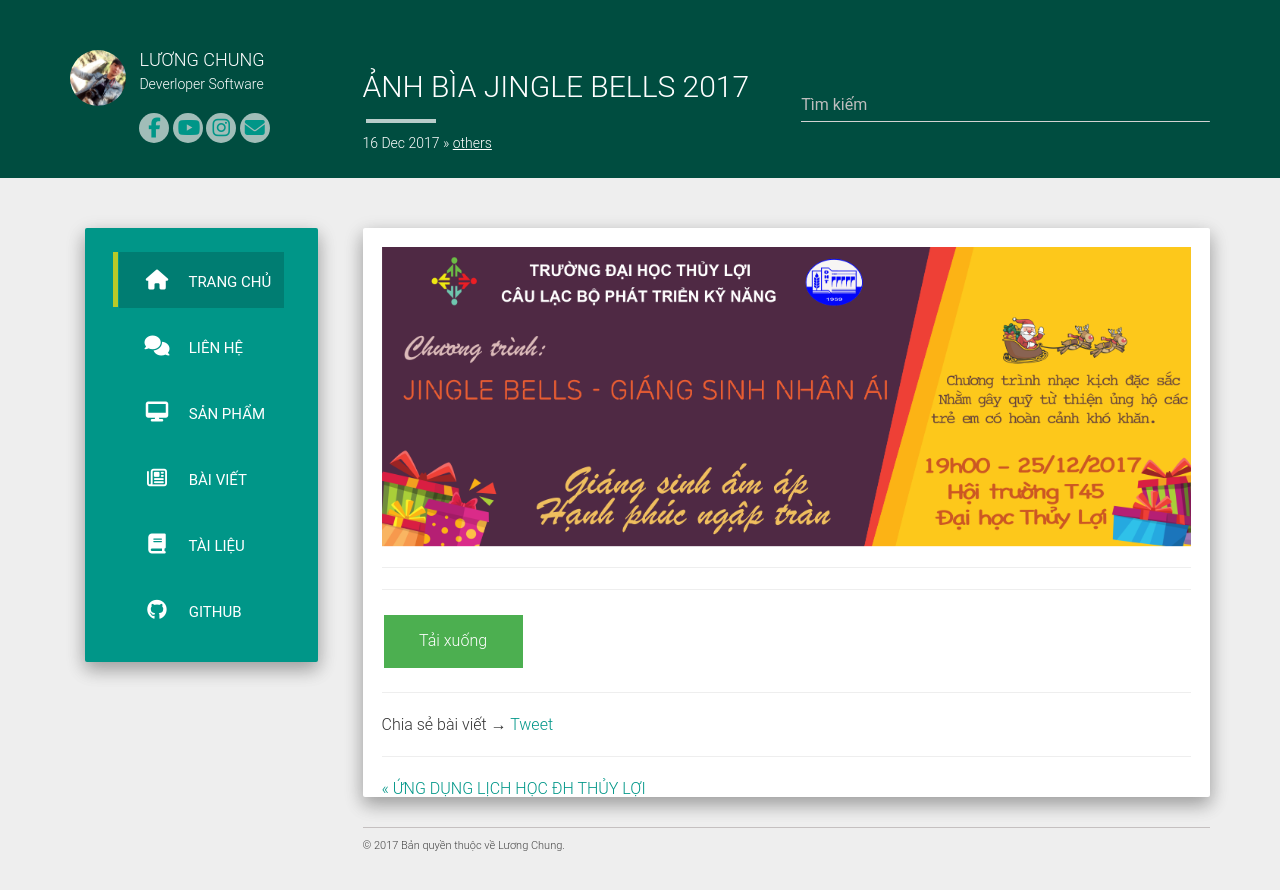
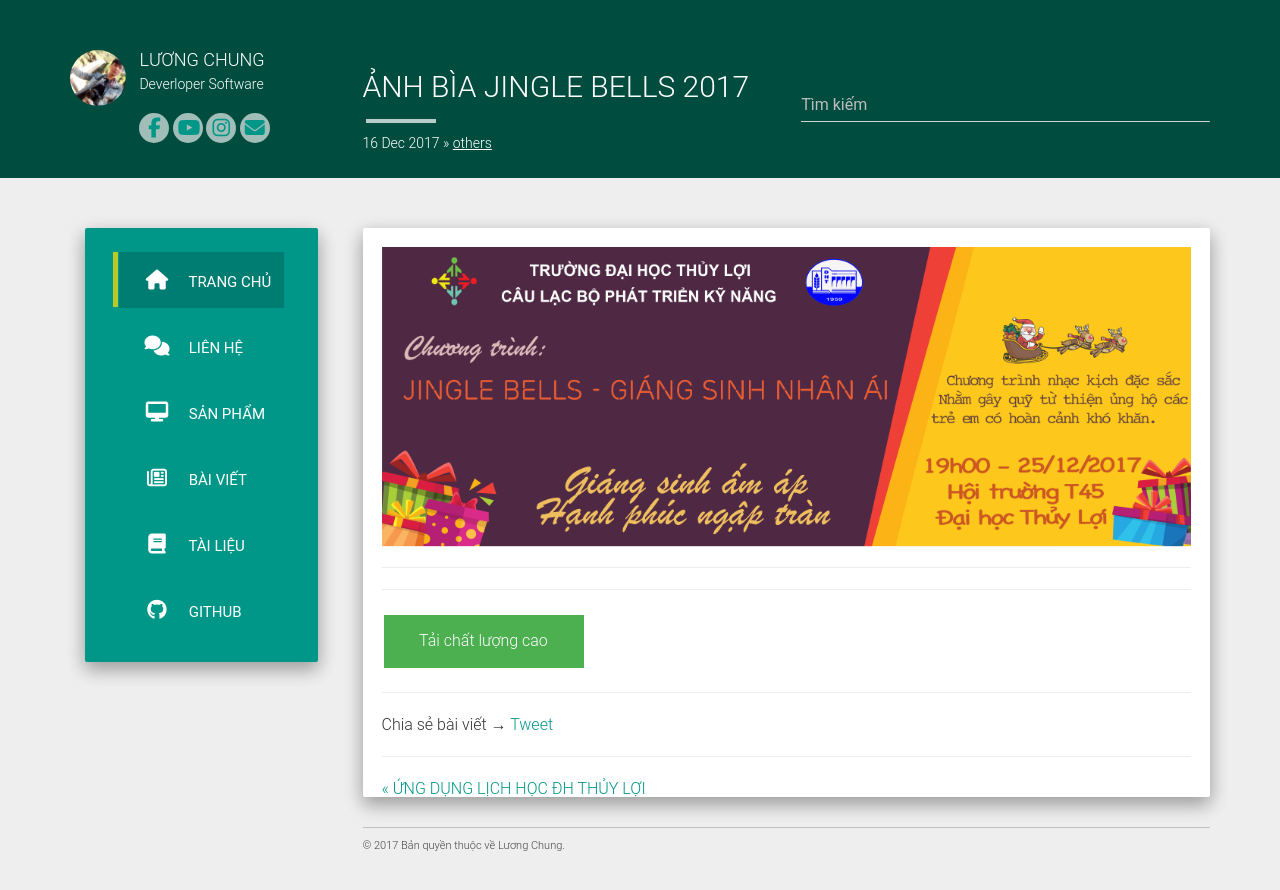
Before and after one commit to luongchung/luongchung.github.io, a Jekyll site: the page built from _posts/2017-09-17-Cover_sdc.md, in a window 1280 px wide. Shown: the top 890 px of the page. Built offline with Jekyll 4.4.1, drawn with Linux system fonts in a browser that asks for light colours; nearby versions of some CDN libraries; comment, search, counter and statistics services are not loaded.

```diff
--- a/_posts/2017-09-17-Cover_sdc.md
+++ b/_posts/2017-09-17-Cover_sdc.md
@@ -21,4 +21,4 @@
     cursor: pointer;
 }
 </style>
-<input class="alo" type="button" onclick="location.href='http://luongchung.me//images/cover_sdc.png';" value=" Tải xuống " />
+<input class="alo" type="button" onclick="location.href='http://luongchung.me//images/cover_sdc.png';" value=" Tải chất lượng cao " />
```
